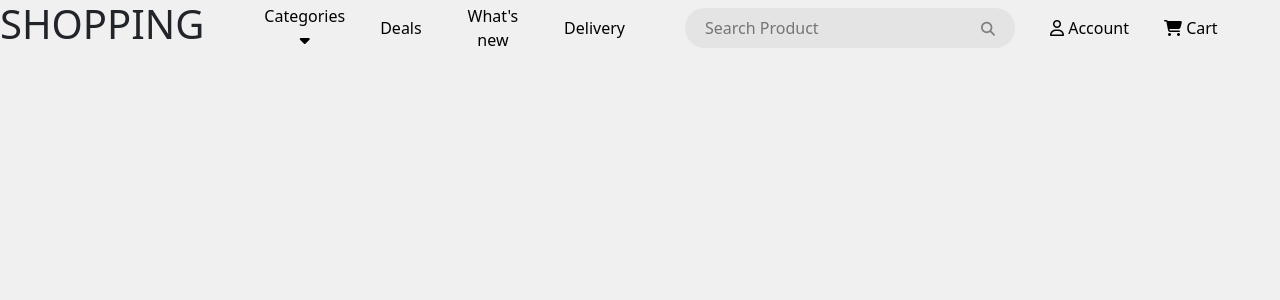
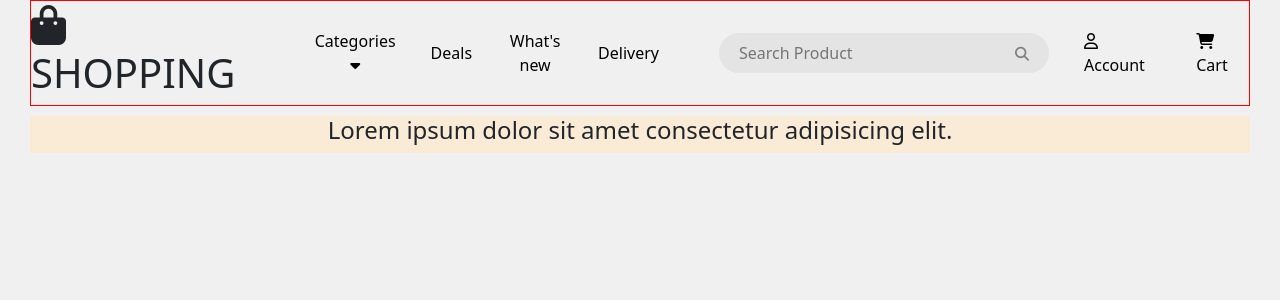
Before and after one commit to ed-matheus/angular-eCommerce, an Angular app: page / in a window 1280 px wide. Shown: the top 300 px of the page. Built offline with nearby package versions, Linux system fonts and the light colour scheme.

Commit message:
updates no header e criação do banner-component

```diff
--- a/src/app/app.component.css
+++ b/src/app/app.component.css
@@ -0,0 +1,3 @@
+header {
+  margin-bottom: 10px;
+}
--- a/src/app/app.component.html
+++ b/src/app/app.component.html
@@ -1,2 +1,5 @@
-<app-header></app-header>
+<header>
+  <app-header></app-header>
+</header>
+<app-banner></app-banner>
 <router-outlet></router-outlet>
--- a/src/app/app.module.ts
+++ b/src/app/app.module.ts
@@ -4,11 +4,13 @@ import { BrowserModule } from '@angular/platform-browser';
 import { AppRoutingModule } from './app-routing.module';
 import { AppComponent } from './app.component';
 import { HeaderComponent } from './components/header/header.component';
+import { BannerComponent } from './components/banner/banner.component';
 
 @NgModule({
   declarations: [
     AppComponent,
-    HeaderComponent
+    HeaderComponent,
+    BannerComponent
   ],
   imports: [
     BrowserModule,
--- /dev/null
+++ b/src/app/components/banner/banner.component.css
@@ -0,0 +1,8 @@
+.banner__container {
+  display: flex;
+  justify-content: center;
+  align-items: center;
+  background-color: antiquewhite;
+  width: 1220px;
+  margin: auto;
+}
--- /dev/null
+++ b/src/app/components/banner/banner.component.html
@@ -0,0 +1,3 @@
+<div class="banner__container">
+  <h4>Lorem ipsum dolor sit amet consectetur adipisicing elit.</h4>
+</div>
--- /dev/null
+++ b/src/app/components/banner/banner.component.ts
@@ -0,0 +1,15 @@
+import { Component, OnInit } from '@angular/core';
+
+@Component({
+  selector: 'app-banner',
+  templateUrl: './banner.component.html',
+  styleUrls: ['./banner.component.css']
+})
+export class BannerComponent implements OnInit {
+
+  constructor() { }
+
+  ngOnInit(): void {
+  }
+
+}
--- a/src/app/components/header/header.component.css
+++ b/src/app/components/header/header.component.css
@@ -1,9 +1,12 @@
 /* Container raiz */
 .header__container {
-  /* border: 1px solid red; */
+  border: 1px solid red;
   display: flex;
   align-items: center;
   justify-content: center;
+
+  width: 1220px;
+  margin: auto;
 }
 
 /* Container da Logo */
@@ -28,7 +31,6 @@
 }
 
 /* Barra de Pesquisa, Conta e Carrinho */
-/* Conta e Carrinho */
 .search_account_cart__container {
   display: flex;
   align-items: center;
@@ -66,6 +68,7 @@
   font-size: 16px;
 }
 
+/* Conta e Carrinho */
 .account_and_cart {
-  width: 230px;
+  width: 165px;
 }
--- a/src/app/components/header/header.component.html
+++ b/src/app/components/header/header.component.html
@@ -1,6 +1,9 @@
 <div class="header__container">
   <div class="logo__container">
-    <h1>SHOPPING</h1>
+    <h1>
+      <i class="fas fa-regular fa-bag-shopping"></i>
+      SHOPPING
+    </h1>
   </div>
 
   <div class="menu__container">
```
